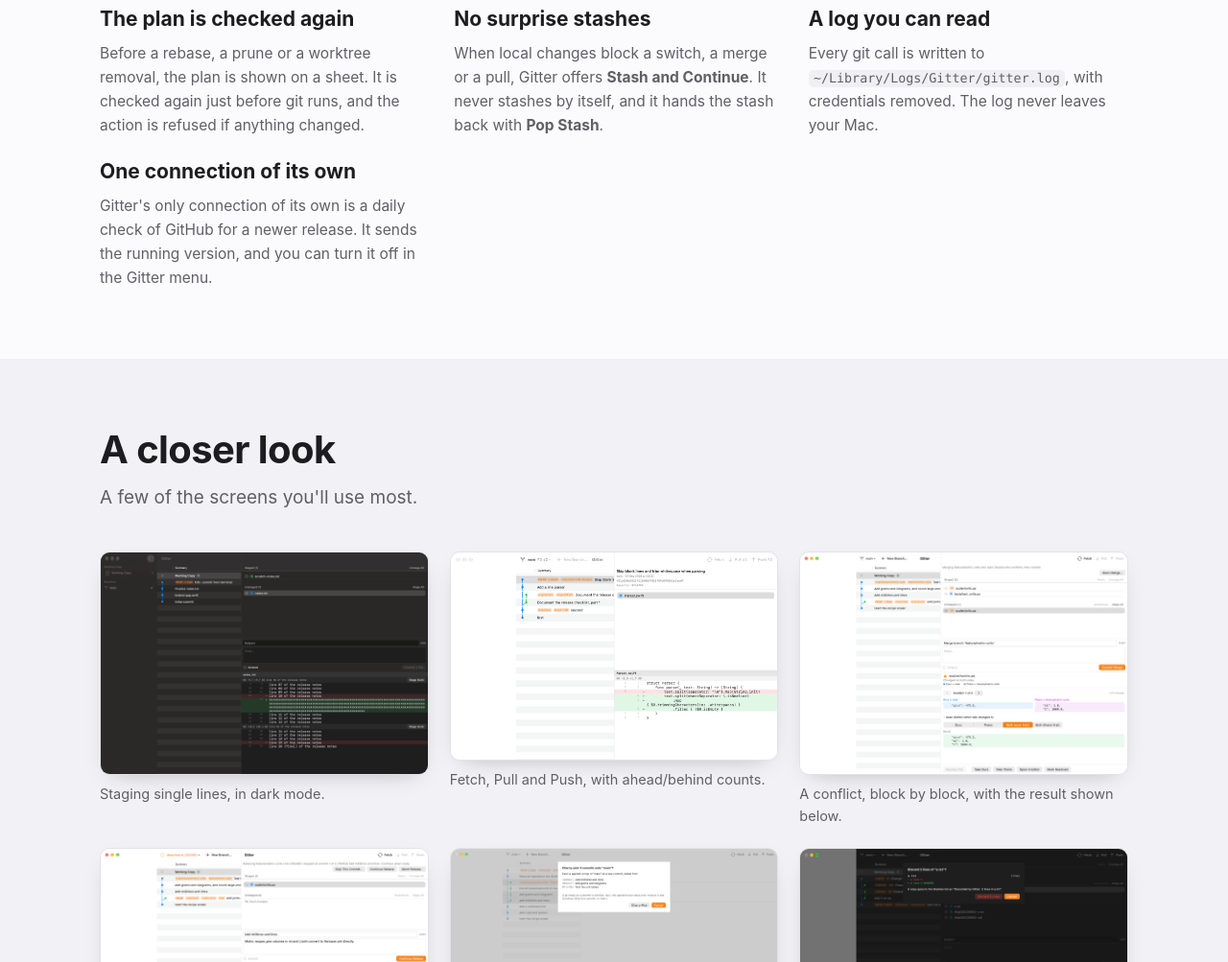
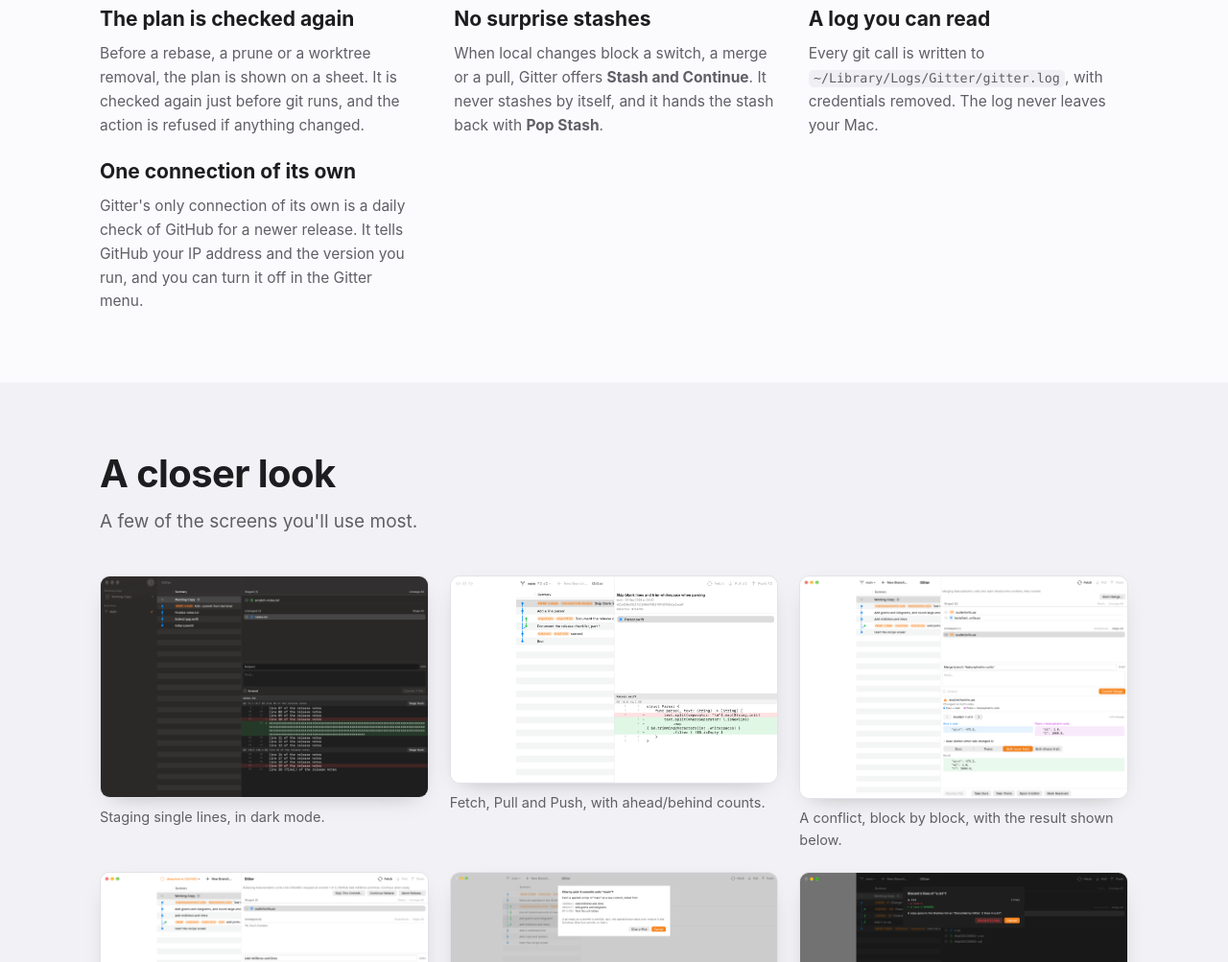
Before and after one commit to Constantine-24/gitter, a plain HTML site: page docs/index.html in a window 1280 px wide. Shown: the part 2848-3851 px from the top of the page at 96% size. Drawn offline with Linux system fonts and the light colour scheme.

Commit message:
The public privacy statements now agree that the daily check tells GitHub your IP address and the version you run, in README, the site and the GUIDE, and DEVELOPMENT says a latest release whose tag is not a version is never offered and a manual check says it could not read the answer

```diff
--- a/docs/index.html
+++ b/docs/index.html
@@ -261,8 +261,8 @@
         <p>Every git call is written to <code>~/Library/Logs/Gitter/gitter.log</code>, with credentials
           removed. The log never leaves your Mac.</p></div>
       <div><h3>One connection of its own</h3>
-        <p>Gitter's only connection of its own is a daily check of GitHub for a newer release. It sends the
-          running version, and you can turn it off in the Gitter menu.</p></div>
+        <p>Gitter's only connection of its own is a daily check of GitHub for a newer release. It tells GitHub your
+          IP address and the version you run, and you can turn it off in the Gitter menu.</p></div>
     </div>
   </div>
 </section>
```
Also changed, not shown: 3 other files.
